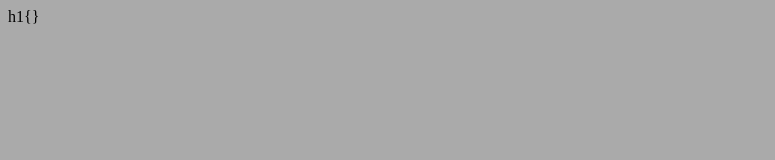
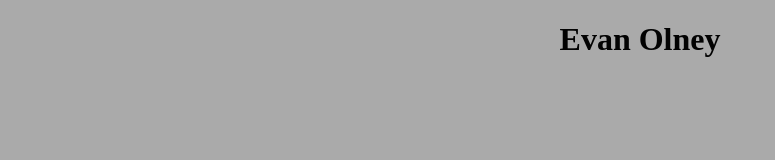
Before and after one commit to evanolney/evanolney.github.io, a plain HTML site: page index.html in a window 1280 px wide. Shown: the whole page, without its empty margins (0-775 px from the left). Drawn offline with Linux system fonts and the light colour scheme.

Commit message:
Test Update

```diff
--- a/index.html
+++ b/index.html
@@ -14,6 +14,6 @@
 		</style>
 	</head>
 	<body>
-	h1{}
+		<h1>Evan Olney</h1>
 	</body>
 </html>
```
